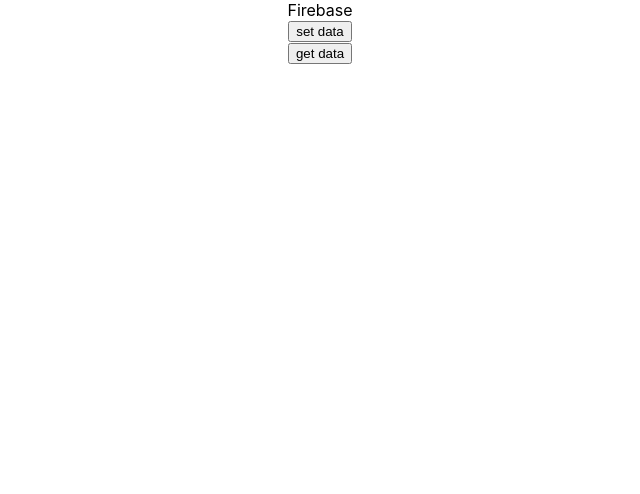
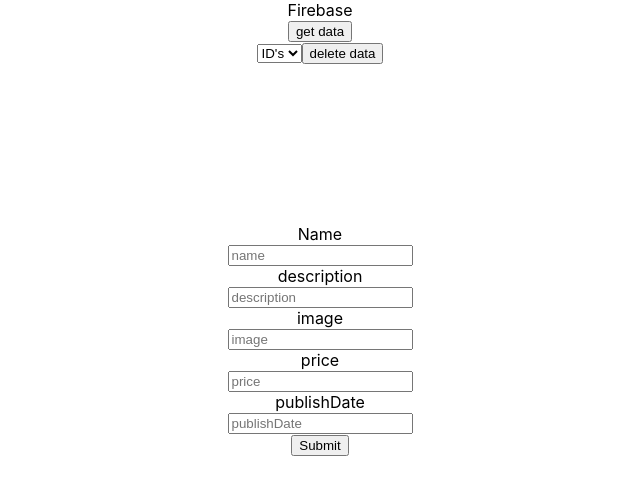
Before and after one commit to Meeyzt/react-firebase, a React (Create React App) app: page / in a window 1280 px wide. Shown: the top 494 px of the page, without its empty margins (320-960 px from the left). Built offline with nearby package versions, Linux system fonts and the light colour scheme; no server answers.

Commit message:
detailed CRUD

```diff
--- a/src/App.css
+++ b/src/App.css
@@ -1,3 +1,9 @@
 .App {
   text-align: center;
 }
+#Content {
+  display: flex;
+  flex-direction: column;
+  justify-content: center;
+  align-items: center;
+}
--- a/src/App.js
+++ b/src/App.js
@@ -1,50 +1,181 @@
 import "./App.css";
 import { db } from "./firebase/firebase";
 import { v4 as uuidv4 } from "uuid";
+import { useState } from "react";
 
 function App() {
-  const addItem = (name, desc, image, price, publishDate) => {
+  const [item, setItem] = useState({});
+  const [name, setName] = useState("");
+  const [desc, setDesc] = useState("");
+  const [img, setImg] = useState("");
+  const [price, setPrice] = useState("");
+  const [pDate, setPDate] = useState("");
+  let idSelect = document.getElementById("select");
+  const addItem = () => {
+    console.log(item);
     const addItemRef = db.collection("Items").doc(uuidv4());
     addItemRef
-      .set({
-        name: name,
-        description: desc,
-        image: image,
-        price: price,
-        publishDate: publishDate,
+      .set(item)
+      .then(() => {
+        console.log("Document successfully writen");
+        getData();
       })
-      .then(() => console.log("Document successfully writen"))
       .catch((error) => console.log("Error", error));
   };
   const getData = () => {
+    idSelect = document.getElementById("select");
+    idSelect.innerHTML = "<option>ID's</option>";
     db.collection("Items")
       .get()
       .then((querrySnapshot) => {
         querrySnapshot.forEach((doc) => {
-          console.log(doc.id, " =>", doc.data());
+          idSelect.innerHTML =
+            idSelect.innerHTML + `<option>${doc.id}</option>`;
         });
       })
       .catch((error) => console.log("getData : ", error));
+  };
+  const delData = () => {
+    const idSelectvalue = idSelect.value;
+    if (idSelectvalue && idSelectvalue !== "ID's") {
+      db.collection("Items")
+        .doc(idSelectvalue)
+        .delete()
+        .then(() => {
+          console.log("Selected Item deleted! \n ID: ", idSelectvalue);
+          getData();
+        });
+    }
+  };
+  const listData = () => {
+    const content = document.getElementById("Content");
+    const slct = document.getElementById("select");
+    if (slct) {
+      let val = slct.value;
+      db.collection("Items")
+        .doc(val)
+        .get()
+        .then((doc) => {
+          if (doc.exists) {
+            content.innerHTML = ` <div>ID: ${doc.id} </div>
+          <div>desc: ${doc.data().description} </div>
+          <div>name: ${doc.data().name} </div>
+          <div>price: ${doc.data().price}</div>
+          <div>publishDate: ${doc.data().publishDate} </div>`;
+          } else {
+            content.innerHTML = "<div>No Such Data</div>";
+          }
+        })
+        .catch((error) => console.log("getData : ", error));
+    }
+  };
+  const handleSubmit = async (event) => {
+    event.preventDefault();
+    console.log(
+      "Name: ",
+      name,
+      "\n Desc: ",
+      desc,
+      "\n image: ",
+      img,
+      "\n price: ",
+      price,
+      "\n pDate: ",
+      pDate
+    );
+    await setItem({
+      name: name,
+      description: desc,
+      image: img,
+      price: price,
+      publishDate: pDate,
+    });
+    addItem();
   };
   return (
     <div className="App">
       <label>Firebase</label>
       <br />
+      <button onClick={() => getData()}>get data</button>
+      <br />
+      <select id="select" onChange={() => listData()}>
+        <option>ID's</option>
+      </select>
       <button
         onClick={() => {
-          addItem("name112", "descd", "imgs", "price", "11000");
+          delData();
         }}
       >
-        set data
+        delete data
       </button>
       <br />
-      <button
-        onClick={() => {
-          getData();
-        }}
-      >
-        get data
-      </button>
+      <br />
+      <br />
+      <br />
+      <div id="Content"></div>
+      <br />
+      <br />
+      <br />
+      <br />
+      <br />
+      <form method="post" onSubmit={(e) => handleSubmit(e)}>
+        <div>
+          <label htmlFor="name">Name</label>
+          <br />
+          <input
+            id="name"
+            onChange={(e) => setName(e.target.value)}
+            type="text"
+            value={name}
+            placeholder="name"
+          />
+        </div>
+        <div>
+          <label htmlFor="description">description</label>
+          <br />
+          <input
+            id="description"
+            type="text"
+            placeholder="description"
+            value={desc}
+            onChange={(e) => setDesc(e.target.value)}
+          />
+        </div>
+        <div>
+          <label htmlFor="image">image</label>
+          <br />
+          <input
+            id="image"
+            value={img}
+            onChange={(e) => setImg(e.target.value)}
+            type="text"
+            placeholder="image"
+          />
+        </div>
+        <div>
+          <label htmlFor="price">price</label>
+          <br />
+          <input
+            id="price"
+            value={price}
+            type="text"
+            placeholder="price"
+            onChange={(e) => setPrice(e.target.value)}
+          />
+        </div>
+        <div>
+          <label htmlFor="publishDate">publishDate</label>
+          <br />
+          <input
+            id="publishDate"
+            type="text"
+            value={pDate}
+            placeholder="publishDate"
+            onChange={(e) => setPDate(e.target.value)}
+          />
+        </div>
+        <button>Submit</button>
+      </form>
     </div>
   );
 }
```
